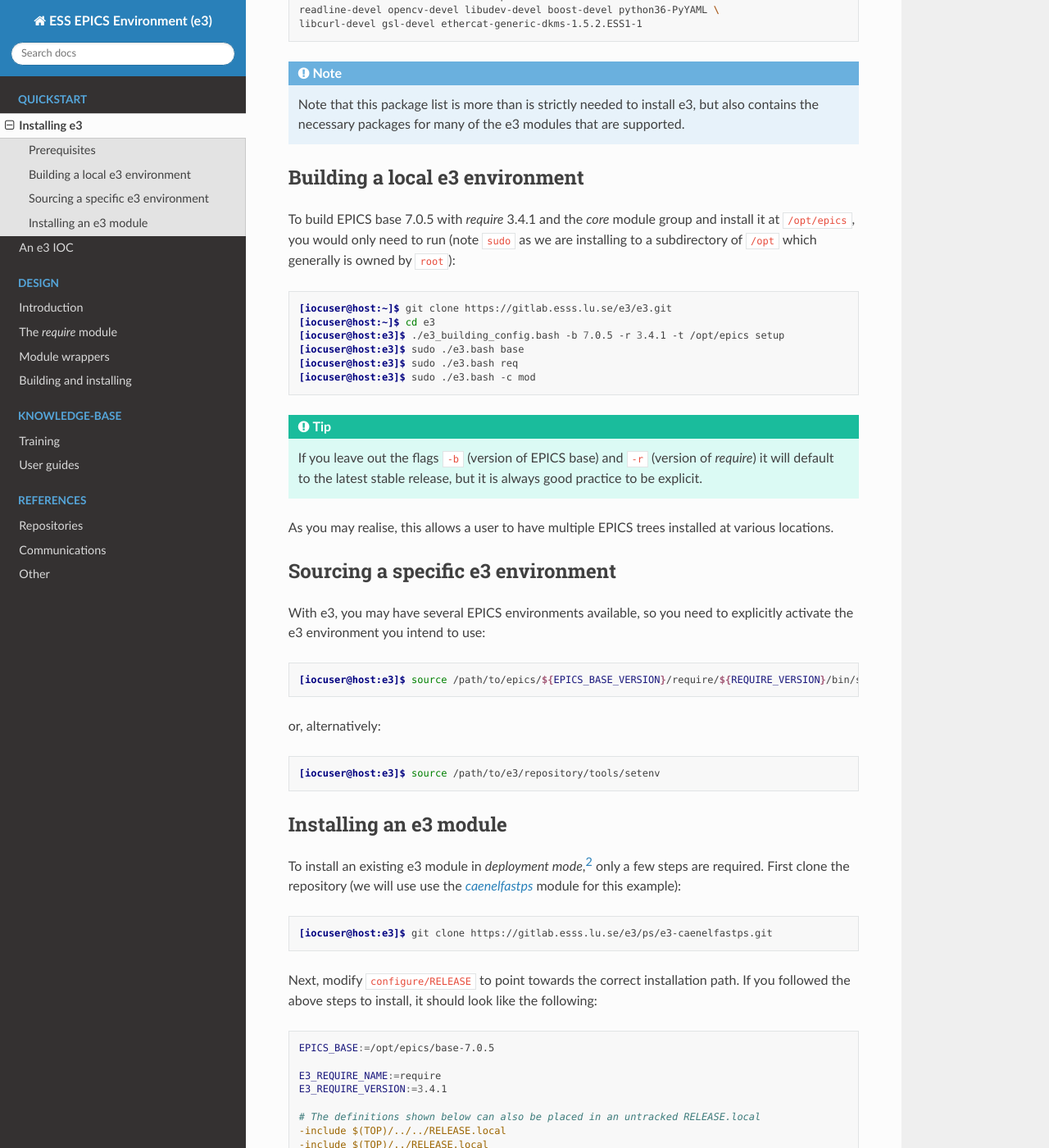
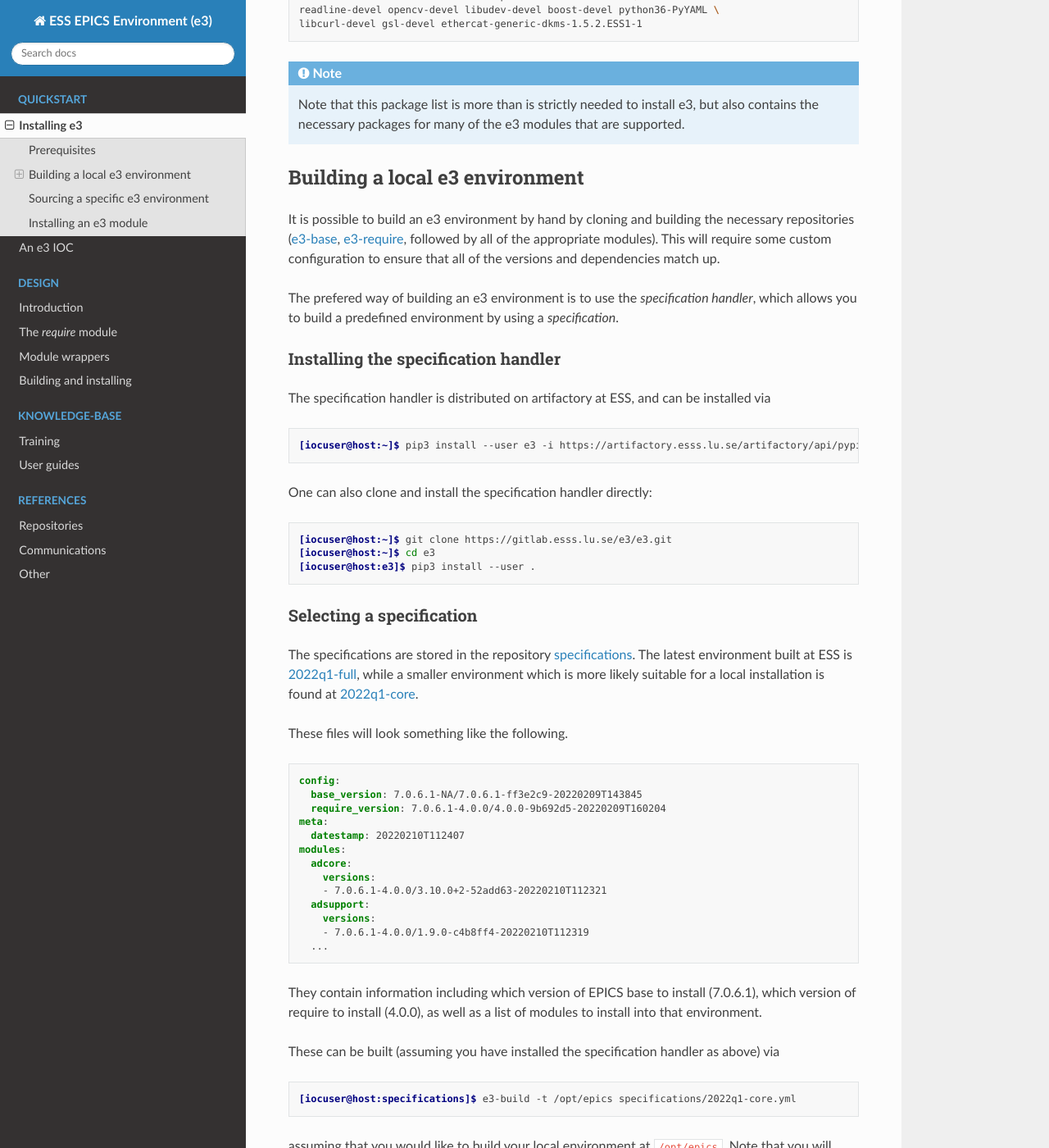
Before and after one commit to ttkorhonen/e3pages, a Sphinx documentation site: the page built from docs/quickstart/1_install.md, in a window 1280 px wide and 1400 px high, scrolled down 443 px. Shown: the whole window at 82% size. Built offline with Sphinx 7.4.7 and the Read the Docs theme 2.0.0, drawn with Linux system fonts in a browser that asks for light colours; some of the changed text lies outside the part shown.

Commit message:
First changes to update for specification

````diff
--- a/docs/quickstart/1_install.md
+++ b/docs/quickstart/1_install.md
@@ -1,6 +1,6 @@
 # Installing e3
 
-Building EPICS with the so-called *core* modules (to see what the various module
+Building e3 with the so-called *core* modules (to see what the various module
 groups contain, have a look at the
 [inventory](https://gitlab.esss.lu.se/e3/e3/-/blob/master/tools/e3-inventory.yaml))
 using e3 is fairly easy. Note, however, that the workflow (and tools) listed
@@ -22,41 +22,83 @@ supported.
 
 ## Building a local e3 environment
 
-To build EPICS base 7.0.5 with *require* 3.4.1 and the *core* module group and
-install it at `/opt/epics`, you would only need to run (note `sudo` as we are
-installing to a subdirectory of `/opt` which generally is owned by `root`):
+It is possible to build an e3 environment by hand by cloning and building the
+necessary repositories ([e3-base](https://gitlab.esss.lu.se/e3/e3-base),
+[e3-require](https://gitlab.esss.lu.se/e3/e3-require), followed by all of the
+appropriate modules). This will require some custom configuration to ensure that
+all of the versions and dependencies match up.
+
+The prefered way of building an e3 environment is to use the *specification handler*,
+which allows you to build a predefined environment by using a *specification*.
+
+### Installing the specification handler
+
+The specification handler is distributed on artifactory at ESS, and can be installed
+via
+
+```console
+[iocuser@host:~]$ pip3 install --user e3 -i https://artifactory.esss.lu.se/artifactory/api/pypi/pypi-virtual/simple
+```
+
+One can also clone and install the specification handler directly:
 
 ```console
 [iocuser@host:~]$ git clone https://gitlab.esss.lu.se/e3/e3.git
 [iocuser@host:~]$ cd e3
-[iocuser@host:e3]$ ./e3_building_config.bash -b 7.0.5 -r 3.4.1 -t /opt/epics setup
-[iocuser@host:e3]$ sudo ./e3.bash base
-[iocuser@host:e3]$ sudo ./e3.bash req
-[iocuser@host:e3]$ sudo ./e3.bash -c mod
+[iocuser@host:e3]$ pip3 install --user .
 ```
 
-:::{tip}
-If you leave out the flags `-b` (version of EPICS base) and `-r` (version of
-*require*) it will default to the latest stable release, but it is always good
-practice to be explicit.
-:::
+### Selecting a specification
 
-As you may realise, this allows a user to have multiple EPICS trees installed at
-various locations.
+The specifications are stored in the repository [specifications](https://gitlab.esss.lu.se/e3/specifications).
+The latest environment built at ESS is [2022q1-full](https://gitlab.esss.lu.se/e3/specifications/-/blob/main/specifications/2022q1-full.yml),
+while a smaller environment which is more likely suitable for a local installation is found
+at [2022q1-core](https://gitlab.esss.lu.se/e3/specifications/-/blob/main/specifications/2022q1-core.yml).
+
+These files will look something like the following.
+
+```yaml
+config:
+  base_version: 7.0.6.1-NA/7.0.6.1-ff3e2c9-20220209T143845
+  require_version: 7.0.6.1-4.0.0/4.0.0-9b692d5-20220209T160204
+meta:
+  datestamp: 20220210T112407
+modules:
+  adcore:
+    versions:
+    - 7.0.6.1-4.0.0/3.10.0+2-52add63-20220210T112321
+  adsupport:
+    versions:
+    - 7.0.6.1-4.0.0/1.9.0-c4b8ff4-20220210T112319
+  ...
+```
+
+They contain information including which version of EPICS base to install (7.0.6.1),
+which version of require to install (4.0.0), as well as a list of modules to install
+into that environment.
+
+These can be built (assuming you have installed the specification handler as above) via
+```console
+[iocuser@host:specifications]$ e3-build -t /opt/epics specifications/2022q1-core.yml
+```
+assuming that you would like to build your local environment at `/opt/epics`. Note
+that you will need to have permission to write to this location, which may necessitate
+the use of `sudo`.
 
 ## Sourcing a specific e3 environment
 
-With e3, you may have several EPICS environments available, so you need to
-explicitly activate the e3 environment you intend to use:
+It is possible to have several e3 installations available (either at different root
+locations, or with different versions of EPICS base or require). You need to explicitly
+activate the e3 environment you intend to use:
 
 ```console
-[iocuser@host:e3]$ source /path/to/epics/${EPICS_BASE_VERSION}/require/${REQUIRE_VERSION}/bin/setE3Env.bash
+[iocuser@host:~]$ source /path/to/epics/${EPICS_BASE_VERSION}/require/${REQUIRE_VERSION}/bin/setE3Env.bash
 ```
 
-or, alternatively:
+If you installed the above specification at `/opt/epics`, then this would be
 
 ```console
-[iocuser@host:e3]$ source /path/to/e3/repository/tools/setenv
+[iocuser@host:~]$ source /opt/epics/7.0.6.1/require/4.0.0/bin/setE3Env.bash
 ```
 
 ## Installing an e3 module
````
